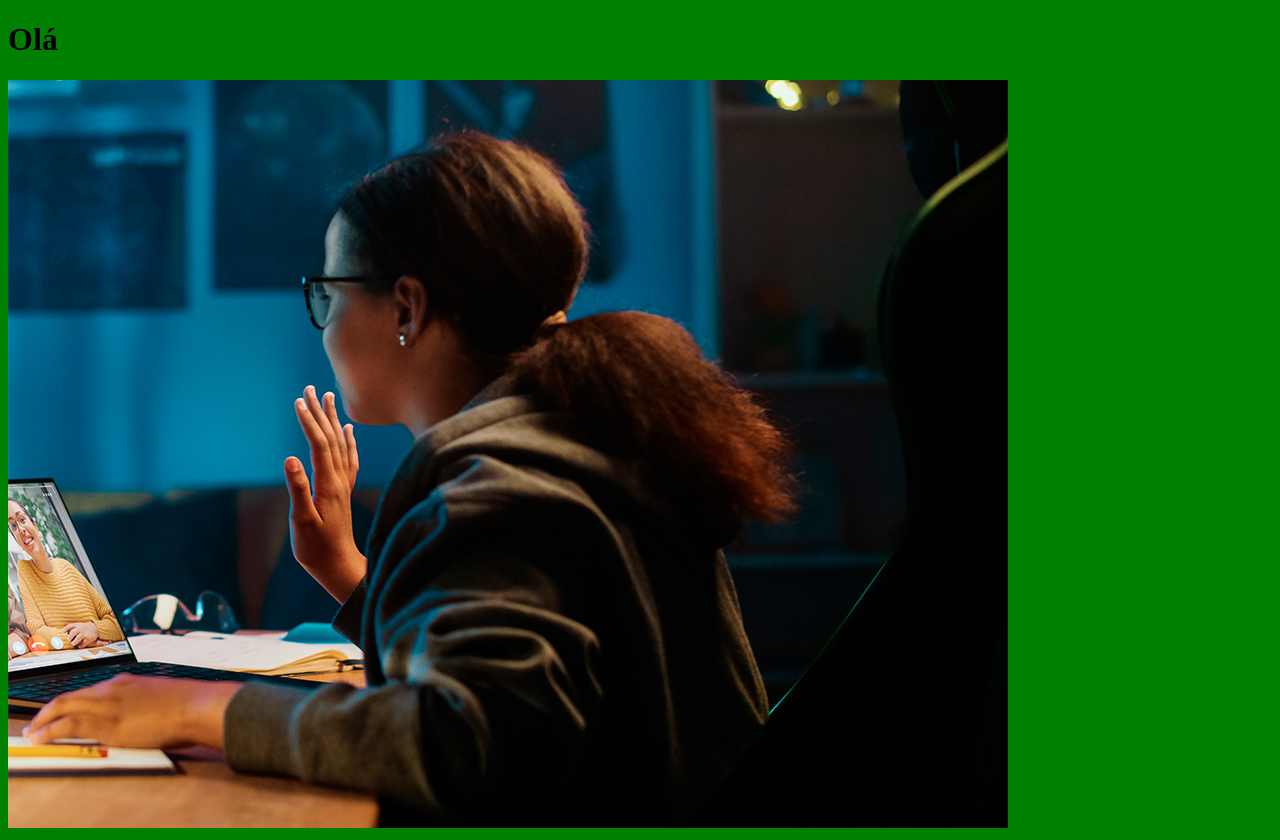
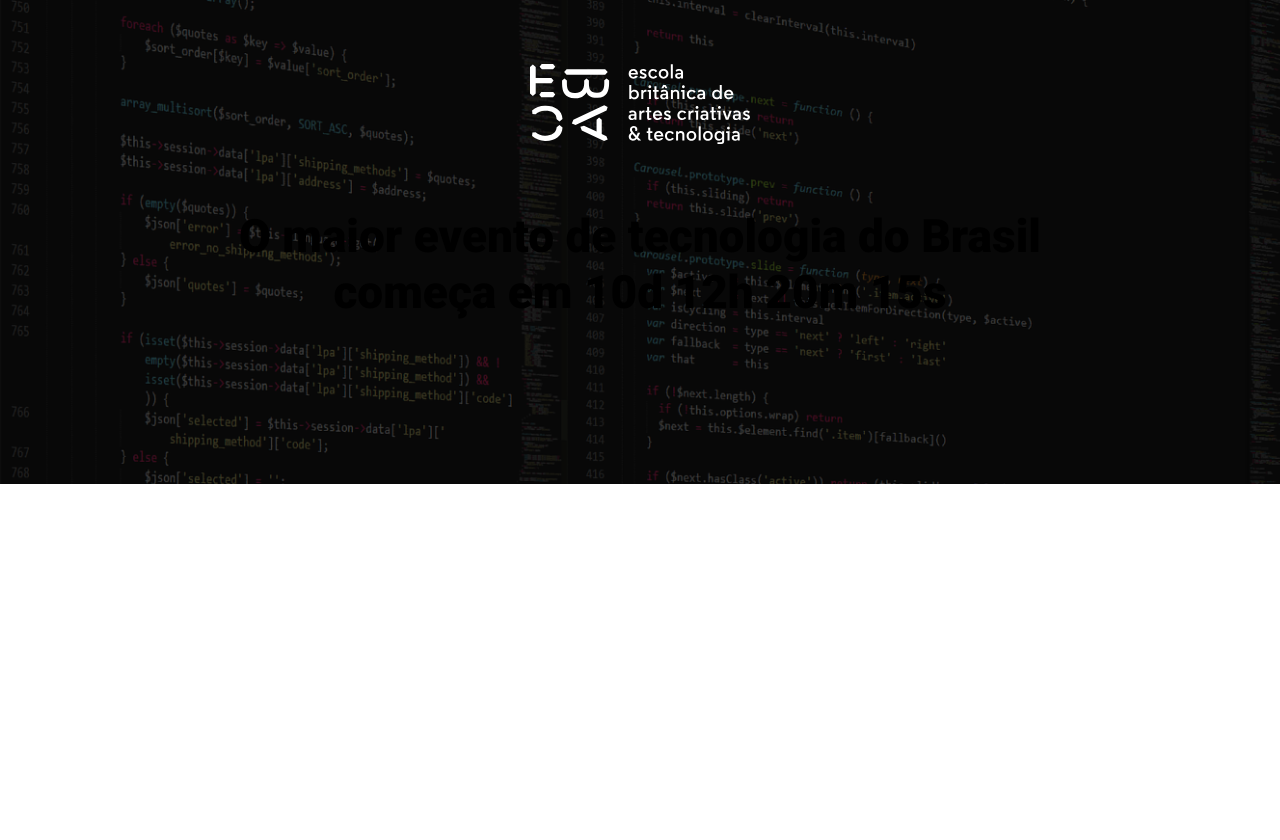
Before and after one commit to Proclise/ebac_tech_talks, a website built with Parcel: page src/index.html in a window 1280 px wide. After the commit the page ends 800 px from the top, so only its background shows below. Built offline with nearby package versions, Linux system fonts and the light colour scheme.

Commit message:
Criando o hero

```diff
--- a/src/index.html
+++ b/src/index.html
@@ -4,12 +4,21 @@
     <meta charset="UTF-8">
     <meta http-equiv="X-UA-Compatible" content="IE=edge">
     <meta name="viewport" content="width=device-width, initial-scale=1.0">
-    <title>Document</title>
+    <title>EBAC Tech Talks</title>
+    <link rel="preconnect" href="https://fonts.googleapis.com">
+    <link rel="preconnect" href="https://fonts.gstatic.com" crossorigin>
+    <link href="https://fonts.googleapis.com/css2?family=Roboto:wght@400;700;900&display=swap" rel="stylesheet">
     <link rel="stylesheet" href="styles/main.scss">
 </head>
 <body>
-    <h1>Olá</h1>
-    <img src="images/backend.png" alt="">
+    <header class="hero">
+        <div class="container">
+            <img class="hero__logo" src="images/ebac_logo.svg" alt="EBAC">
+            <p class="hero__text">
+                O maior evento de tecnologia do Brasil começa em 10d 12h 20m 15s
+            </p>
+        </div>
+    </header>
     <script src="scripts/main.js"></script>
 </body>
 </html>
--- /dev/null
+++ b/src/styles/_hero.scss
@@ -0,0 +1,56 @@
+.hero {
+    padding-top: 64px;
+    padding-bottom: 100px;
+    background-image: url(../images/fundo.png);
+    background-repeat: no-repeat;
+    background-size: cover;
+    position: relative;
+
+    .container {
+        position: relative;
+    }
+
+    &::before {
+        position: absolute;
+        top: 0;
+        left: 0;
+        width: 100%;
+        height: 100%;
+        background-color: #000;
+        content: '';
+        opacity: .7;
+    }
+
+    &__text {
+        padding-top: 64px;
+        padding-bottom: 64px;
+        font-size: 46px;
+        line-height: 56px;
+        font-weight: 800;
+        text-align: center;
+    }
+
+    &__logo {
+        margin: 0 auto;
+        height: 80px;
+        display: block;
+    }
+
+    @media (max-width: 640px) {
+        padding: 40px 0;
+
+        &__logo{
+            height: 40px;
+        }
+
+        &__text {
+            font-size: 22px;
+            line-height: 24px;
+            margin: 24px 0;
+        }
+    }
+
+    @media (max-width: 1024px) {
+
+    }
+}
--- a/src/styles/main.scss
+++ b/src/styles/main.scss
@@ -1,3 +1,22 @@
-body {
-    background-color: green;
+@use 'hero';
+
+* {
+    margin: 0;
+    padding: 0;
+    box-sizing: border-box;
+    font-family: 'Roboto', sans-serif;
 }
+
+.container {
+    max-width: 960px;
+    width: 100%;
+    margin: 0 auto;
+
+    @media (max-width: 640px) {
+        max-width: 80%;
+    }
+
+    @media (max-width: 1024px) {
+        max-width: 90%;
+    }
+}
```
